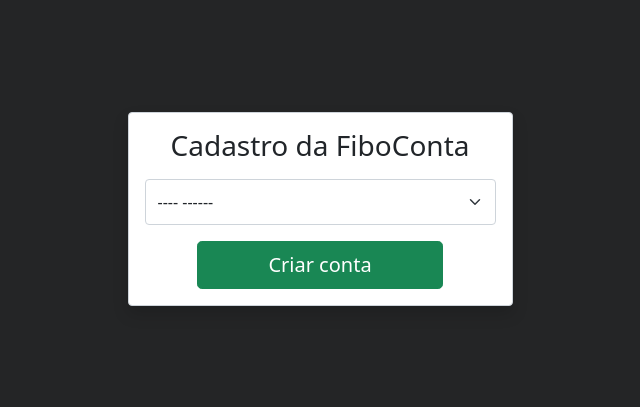
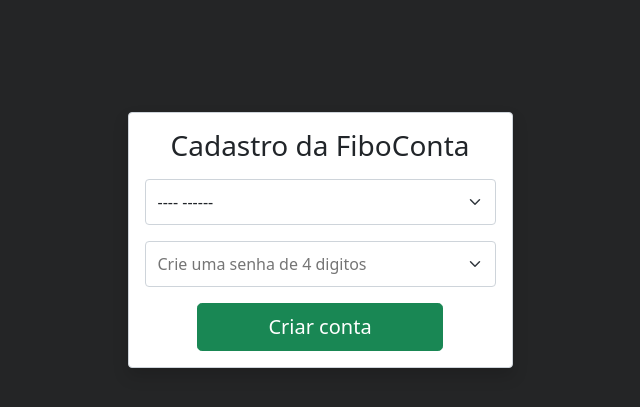
Before and after one commit to williamteles/microservice-WEB2, a Django app: page /register/account/ in a window 1280 px wide. Shown: the part 62-469 px from the top of the page, without its empty margins (320-960 px from the left). Run offline with Django 3.2, Linux system fonts and the light colour scheme; some libraries are stand-ins or nearby versions.

Commit message:
campo de senha adicionado

```diff
--- a/web/templates/register/register_account.html
+++ b/web/templates/register/register_account.html
@@ -25,6 +25,8 @@
                 <option value="salario">Conta Salario</option>
             </select>
 
+            <input type="number" class="form-select" placeholder="Crie uma senha de 4 digitos" required>
+
             <button type="submit" class="btn btn-lg btn-success">Criar conta</button>
 
         </form>
```
